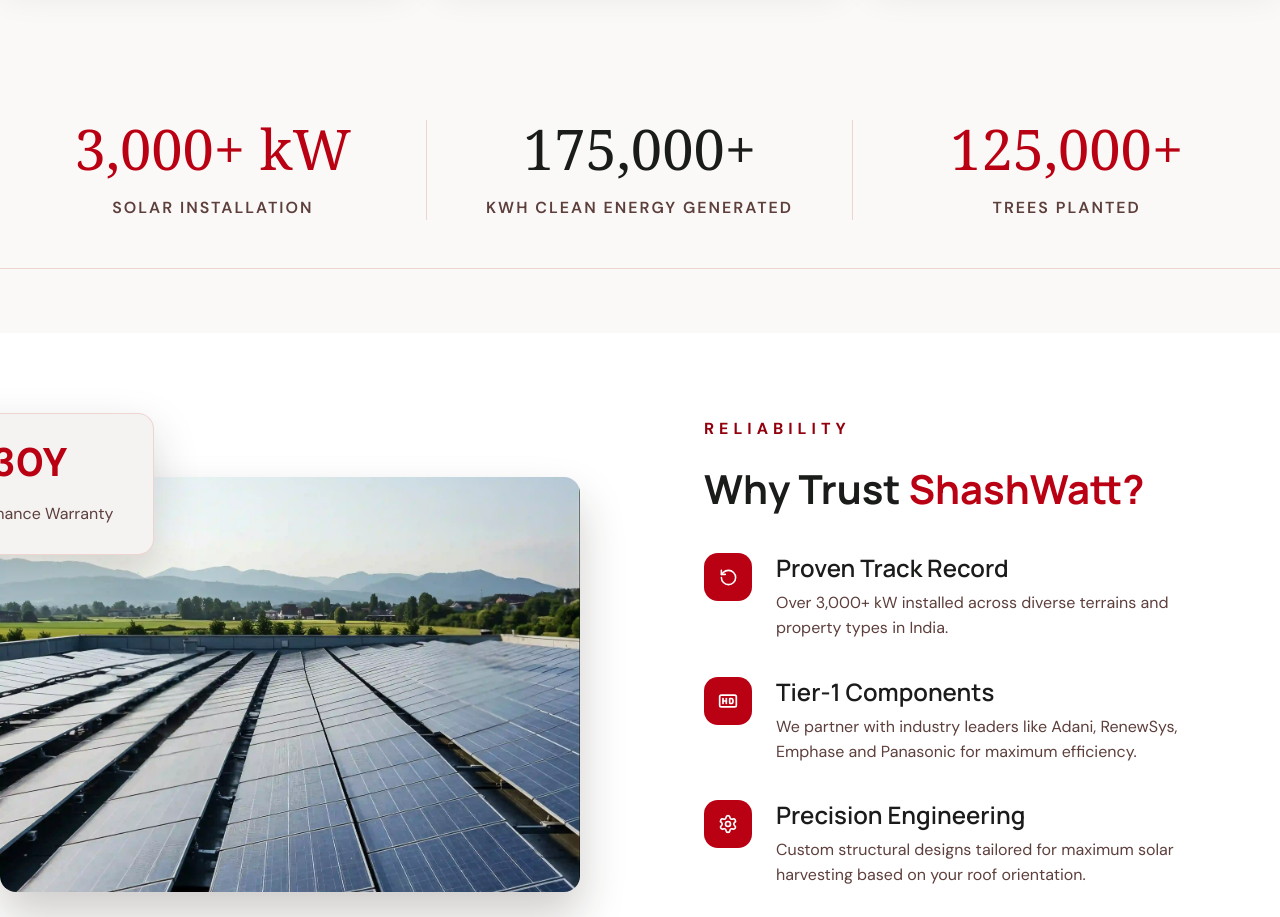
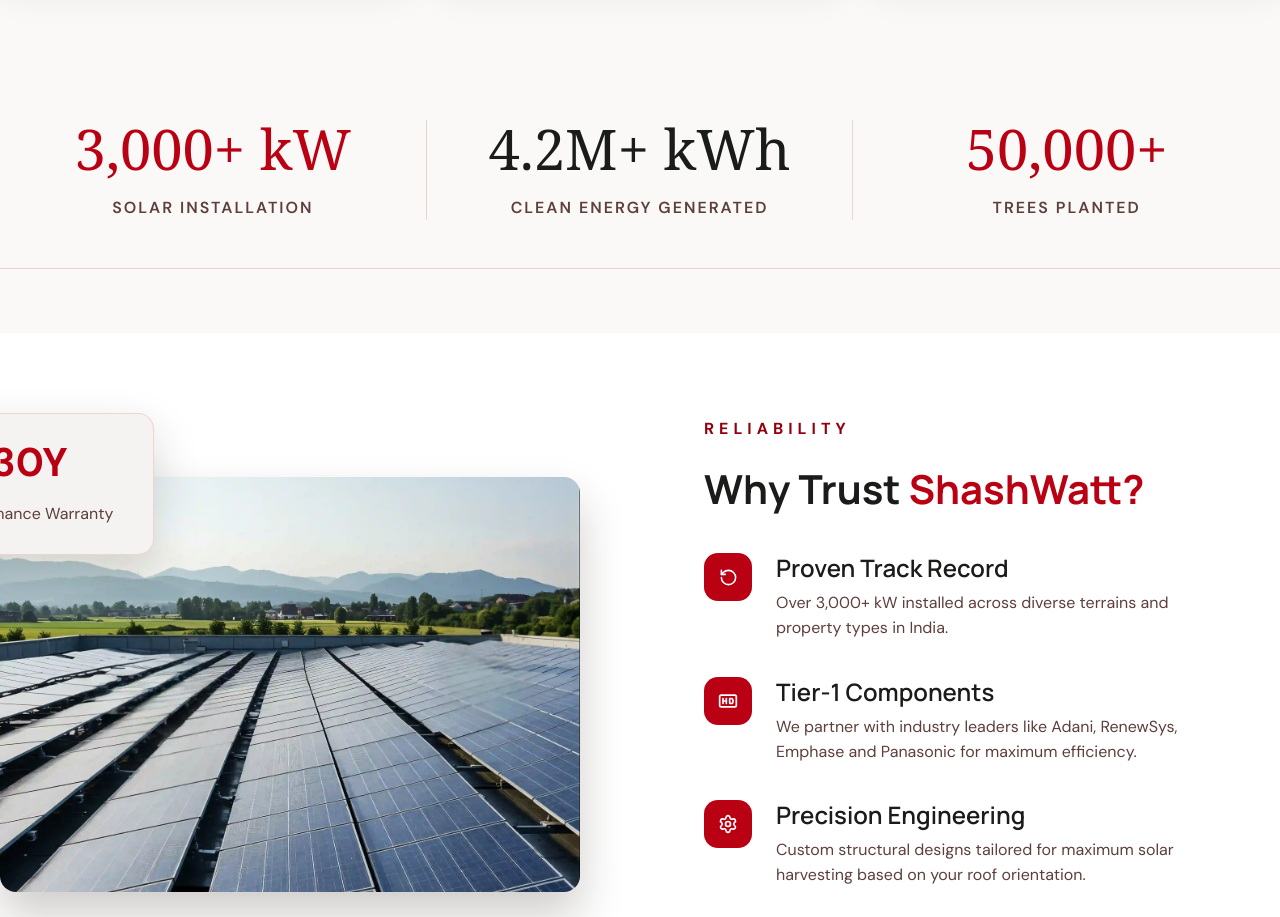
Before and after one commit to prerna-123456/ShashwattEnergy, a React (Vite) app: page / in a window 1280 px wide. Shown: the part 1900-2817 px from the top of the page. Built offline with nearby package versions, Linux system fonts and the light colour scheme; a web font is replaced by a local one.

Commit message:
Updated website

```diff
--- a/client/pages/AboutUs.tsx
+++ b/client/pages/AboutUs.tsx
@@ -474,7 +474,7 @@
         </section>
 
         {/* ============ LEADERSHIP ============ */}
-        <section className="bg-[#f1f0ee] py-16 text-center md:py-20">
+        {/* <section className="bg-[#f1f0ee] py-16 text-center md:py-20">
           <div className="mx-auto max-w-7xl px-8 md:px-0">
             <Reveal>
               <h2 className="mb-4 text-[30px] font-bold leading-tight text-[#1A1C1A] md:text-[40px]">
@@ -504,7 +504,7 @@
               ))}
             </div>
           </div>
-        </section>
+        </section> */}
 
         {/* Footer */}
         <footer className="bg-[#341010] text-white">
--- a/client/pages/Calcalutor.tsx
+++ b/client/pages/Calcalutor.tsx
@@ -257,28 +257,34 @@
                   <div className="text-[14px] font-bold tracking-widest uppercase text-[#5D3F3C] mb-3">
                     1. Property Type
                   </div>
+
                   <div className="grid grid-cols-2 gap-4">
                     <button
                       type="button"
                       onClick={() => setPropertyType("Residential")}
                       className={`flex flex-col items-center justify-center gap-2 rounded-[8px] border py-6 transition-colors ${propertyType === "Residential"
-                        ? "border-[#BA0013] bg-[#FCE3E7] text-[#BA0013]"
-                        : "border-[#dfddda] bg-[#faf9f7] text-[#5D3F3C] hover:border-[#5D3F3C]/40"
+                          ? "border-[#BA0013] bg-[#FCE3E7] text-[#BA0013]"
+                          : "border-[#dfddda] bg-[#faf9f7] text-[#5D3F3C] hover:border-[#5D3F3C]/40"
                         }`}
                     >
                       <HomeIcon size={22} />
-                      <span className="font-medium text-[24px]">Residential</span>
+                      <span className="font-medium text-[16px] sm:text-[24px]">
+                        Residential
+                      </span>
                     </button>
+
                     <button
                       type="button"
                       onClick={() => setPropertyType("Commercial")}
                       className={`flex flex-col items-center justify-center gap-2 rounded-[8px] border py-6 transition-colors ${propertyType === "Commercial"
-                        ? "border-[#BA0013] bg-[#FCE3E7] text-[#BA0013]"
-                        : "border-[#dfddda] bg-[#faf9f7] text-[#5D3F3C] hover:border-[#5D3F3C]/40"
+                          ? "border-[#BA0013] bg-[#FCE3E7] text-[#BA0013]"
+                          : "border-[#dfddda] bg-[#faf9f7] text-[#5D3F3C] hover:border-[#5D3F3C]/40"
                         }`}
                     >
                       <Building2 size={22} />
-                      <span className="font-medium text-[24px]">Commercial</span>
+                      <span className="font-medium text-[16px] sm:text-[24px]">
+                        Commercial
+                      </span>
                     </button>
                   </div>
                 </div>
--- a/client/pages/Index.tsx
+++ b/client/pages/Index.tsx
@@ -767,16 +767,16 @@
 
             <div className="md:border-r md:border-[#ead5cf]">
               <h3 className="mb-5 font-serif text-[40px] leading-none text-[#1A1C1A] md:text-[56px]">
-                175,000+
+                4.2M+ kWh
               </h3>
               <p className="text-[16px] font-semibold uppercase tracking-[2px] text-[#5D3F3C]">
-                kWh Clean Energy Generated
+                Clean Energy Generated
               </p>
             </div>
 
             <div>
               <h3 className="mb-5 font-serif text-[40px] leading-none text-[#BA0013] md:text-[56px]">
-                125,000+
+                50,000+
               </h3>
               <p className="text-[16px] font-semibold uppercase tracking-[2px] text-[#5D3F3C]">
                 Trees Planted
```
